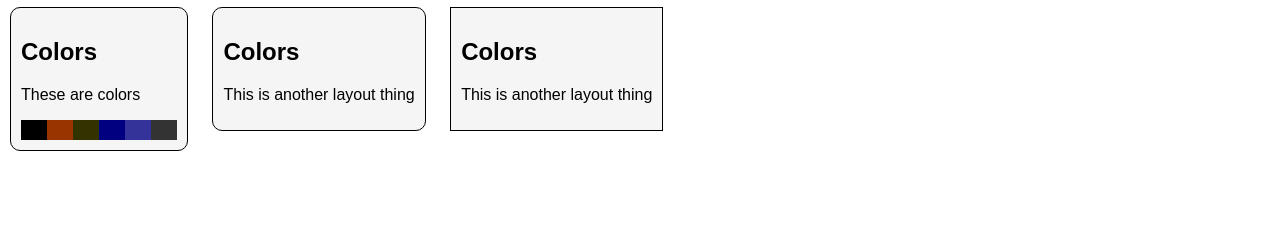
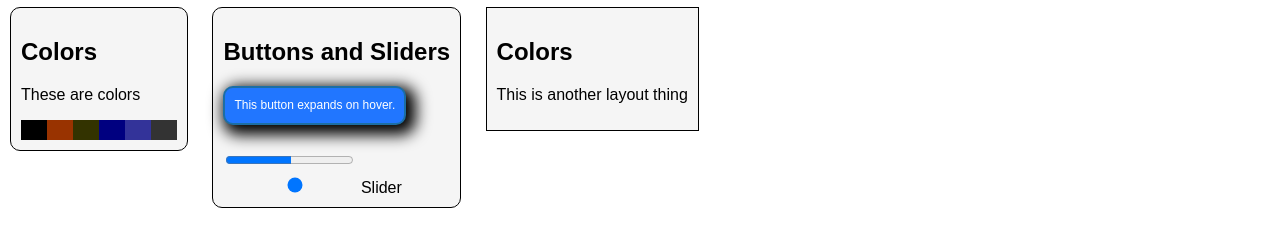
Before and after one commit to Rockwell70/webDev, a plain HTML site: page front_end_course/designSystem/index.html in a window 1280 px wide. Shown: the part 103-350 px from the top of the page. Drawn offline with Linux system fonts and the light colour scheme.

Commit message:
school project

```diff
--- a/front_end_course/designSystem/index.html
+++ b/front_end_course/designSystem/index.html
@@ -31,8 +31,13 @@
 
 <section>
     <article class="article-two">
-        <h2>Colors</h2>
-            <p>This is another layout thing</p>
+        <h2>Buttons and Sliders</h2>
+        <a href="#" class="btn_one" >This button expands on hover.</a>
+        <div>
+            <input type="range" id="slider" name="Slider" min="0" max="11">
+            <label for="slider">Slider</label>
+        </div>
+
 
     </article>
 </section>
@@ -45,6 +50,7 @@
     </article>
 </section>
 
-
+<!--<script src='https://code.jquery.com/jquery-3.1.0.min.js'></script>-->
+<script src="main.js"></script>
 </body>
 </html>
--- /dev/null
+++ b/front_end_course/designSystem/main.js
@@ -0,0 +1,5 @@
+const slider = document.getElementById("slider");
+
+range.addEventListener(slider, () => {
+    bubble.innerHTML = rangel.value;
+})
--- a/front_end_course/designSystem/style.css
+++ b/front_end_course/designSystem/style.css
@@ -46,3 +46,34 @@ article {
 #pickerke a:hover {
 
 }
+
+.btn_one {
+    color: White;
+    background-color:#2176FF;
+    border-radius: 10px;
+    font-size: 12px;
+    line-height: 17px;
+    padding: 9px;
+    font-family: 'Raleway', sans-serif;
+    font-weight: normal;
+    text-decoration: none;
+    font-style: normal;
+    font-variant: normal;
+    text-transform: none;
+    box-shadow: rgb(0, 0, 0) 5px 5px 15px 5px;
+    border: 2px solid rgb(28, 110, 164);
+    display: inline-block;
+    transition: margin-right 2s, color 1s;
+}
+
+.btn_one:hover {
+    background: gold;
+    color: Blue;
+    font-size: 15px;
+}
+.btn_one:active {
+    background: #144E75; }
+
+#slider {
+    padding-top: 50px;
+}
```
